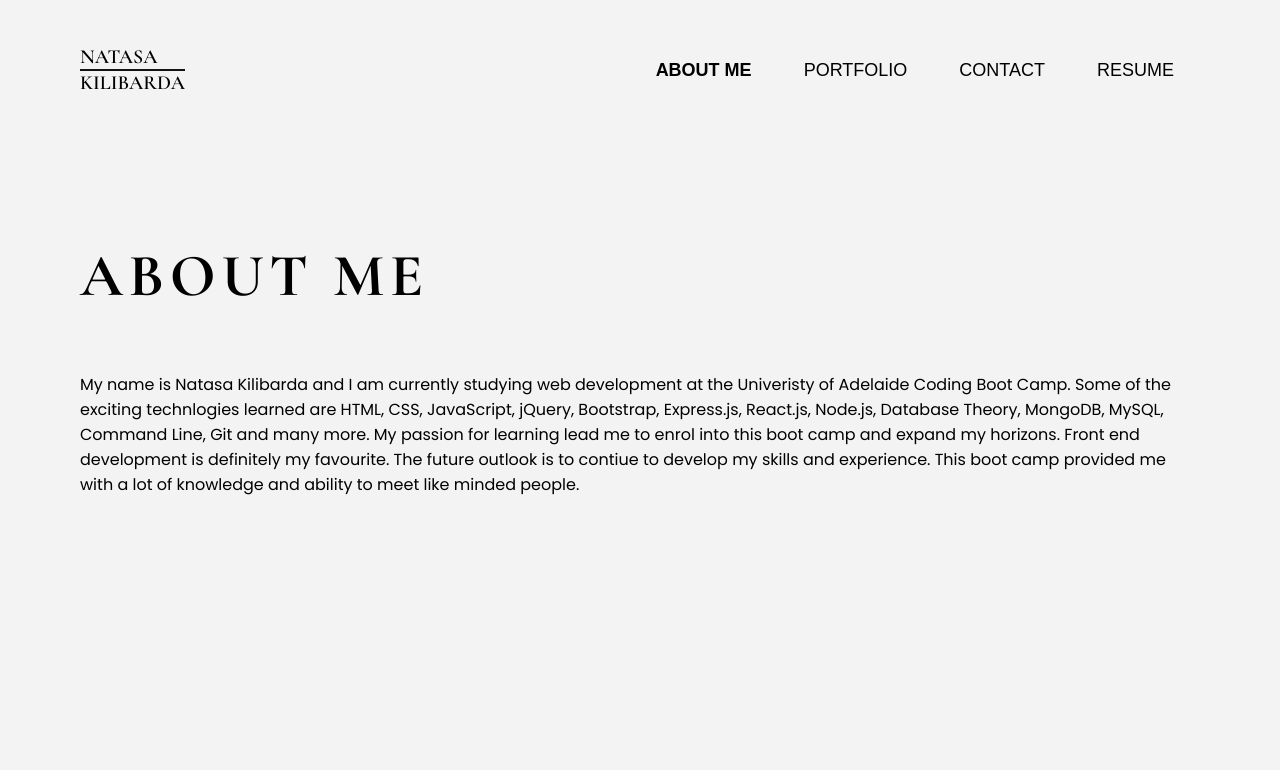
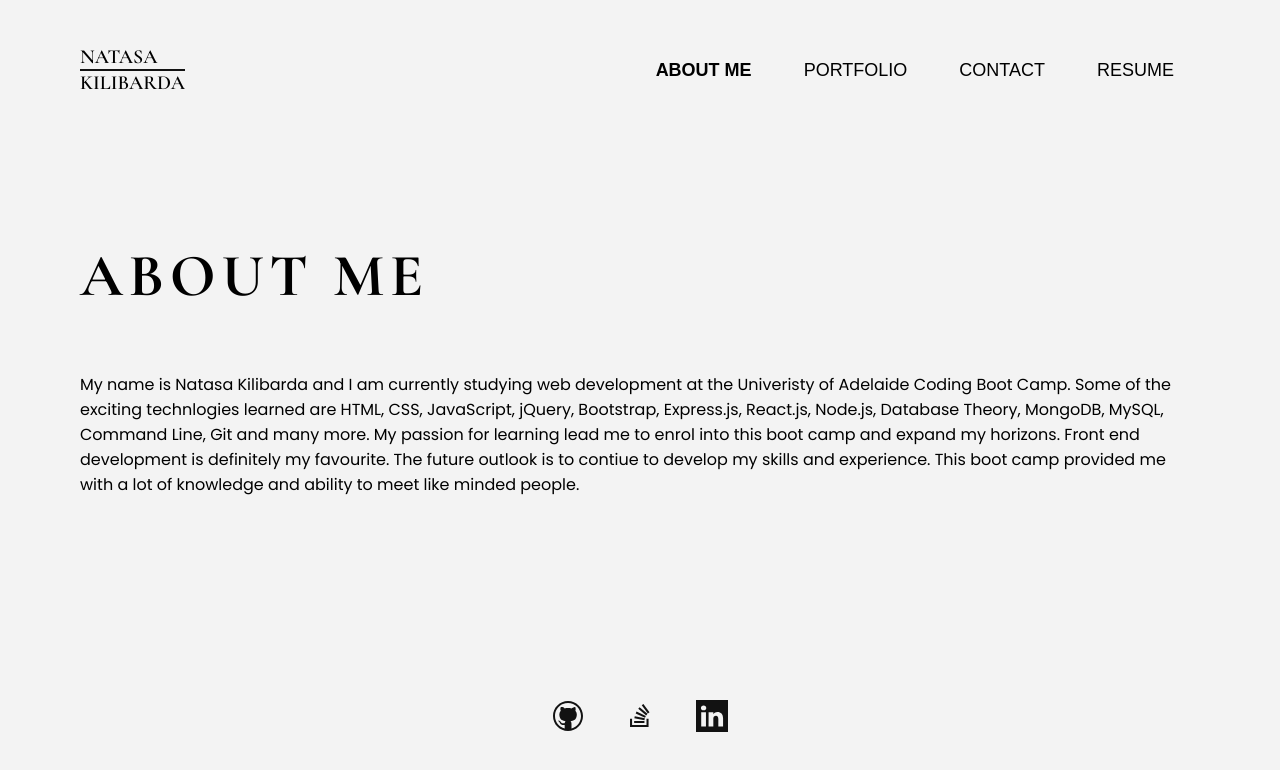
Before and after one commit to Natasa00/natasa-portfolio, a React (Create React App) app: page / in a window 1280 px wide. Shown: the top 770 px of the page. Built offline with nearby package versions, Linux system fonts and the light colour scheme.

Commit message:
Add footer

```diff
--- a/src/App.css
+++ b/src/App.css
@@ -1,4 +1,8 @@
-.App {}
+.App {
+  min-height: 100vh;
+  display: flex;
+  flex-direction: column;
+}
 
 .App-logo {
   height: 40vmin;
@@ -7,6 +11,7 @@
 
 .content {
   padding: 80px;
+  flex-grow: 1;
 }
 
 @media (prefers-reduced-motion: no-preference) {
--- a/src/App.js
+++ b/src/App.js
@@ -5,6 +5,7 @@ import AboutMe from "./pages/AboutMe";
 import Portfolio from "./pages/Portfolio";
 import Contact from "./pages/Contact";
 import Resume from "./pages/Resume";
+import Footer from "./components/Footer";
 
 function App() {
   const [currentPage, setCurrentPage] = useState("About");
@@ -32,6 +33,7 @@ function App() {
     <div className="App">
       <Header handlePageChange={handlePageChange} currentPage={currentPage} />
       <div className="content">{renderPage()}</div>
+      <Footer />
     </div>
   );
 }
--- /dev/null
+++ b/src/components/Footer.css
@@ -0,0 +1,25 @@
+.footer-container {
+  height: 100px;
+  width: 100%;
+  text-align: center;
+  margin-top: 80px;
+  display: flex;
+  justify-content: center;
+}
+
+.footer-container .icon {
+  height: 32px;
+  width: 32px;
+  margin: 0 20px;
+  fill: #121212;
+  cursor: pointer;
+}
+
+.footer-container .icon:hover {
+  fill: #636363;
+}
+
+.footer-container > a {
+  display: block;
+  height: 32px;
+}
--- /dev/null
+++ b/src/components/Footer.js
@@ -0,0 +1,26 @@
+import { ReactComponent as Linkedin } from "../icons/linkedin.svg";
+import { ReactComponent as Github } from "../icons/github.svg";
+import { ReactComponent as StackOverflow } from "../icons/stackoverflow.svg";
+import "./Footer.css";
+
+export default function Footer() {
+  return (
+    <div className="footer-container">
+      <a href="https://github.com/Natasa00" target="_blank">
+        <Github className="icon" />
+      </a>
+      <a
+        href="https://stackoverflow.com/users/22331000/natasa00"
+        target="_blank"
+      >
+        <StackOverflow className="icon" />
+      </a>
+      <a
+        href="https://www.linkedin.com/in/natasa-kilibarda-24b243146/"
+        target="_blank"
+      >
+        <Linkedin className="icon" />
+      </a>
+    </div>
+  );
+}
--- a/src/pages/Resume.css
+++ b/src/pages/Resume.css
@@ -10,7 +10,7 @@
   color: #636363;
 }
 
-.icon {
+.resume-icon {
   display: inline-block;
   margin-right: 5px;
 }
--- a/src/pages/Resume.js
+++ b/src/pages/Resume.js
@@ -13,7 +13,7 @@ export default function Resume() {
         target="_blank"
         rel="noopener noreferrer"
       >
-        <span className="icon">&#x1f4CE;</span> Download resume
+        <span className="resume-icon">&#x1f4CE;</span> Download resume
       </a>
 
       <h2 className="resume-skills-heading">My skills</h2>
```
Also changed, not shown: src/icons/linkedin.svg (added), src/icons/stackoverflow.svg (added).
